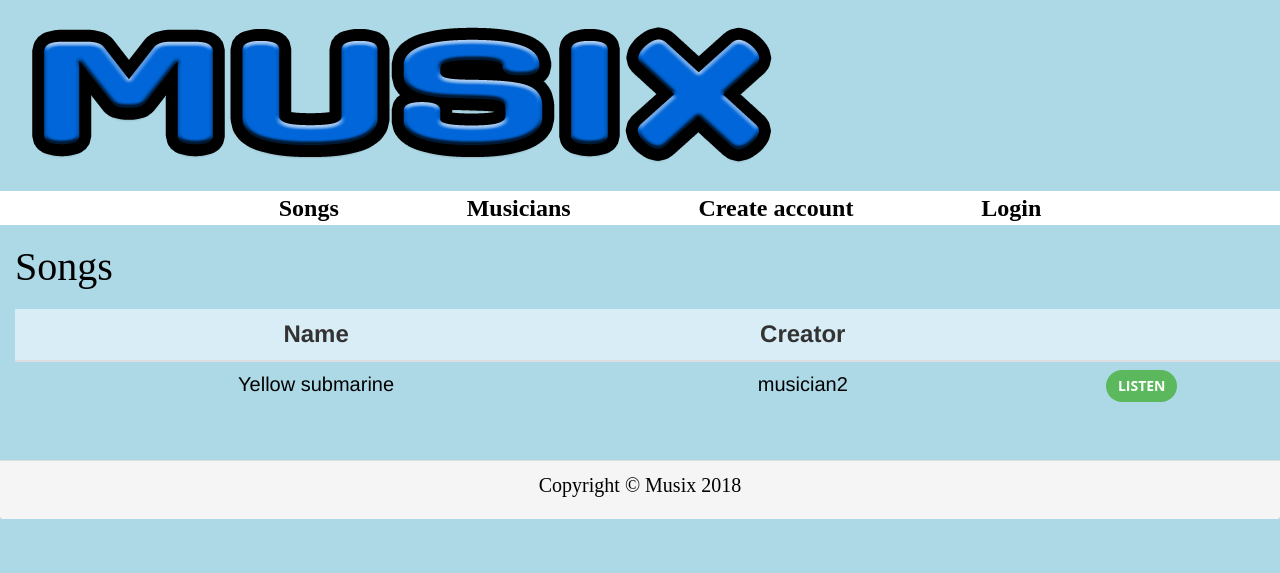
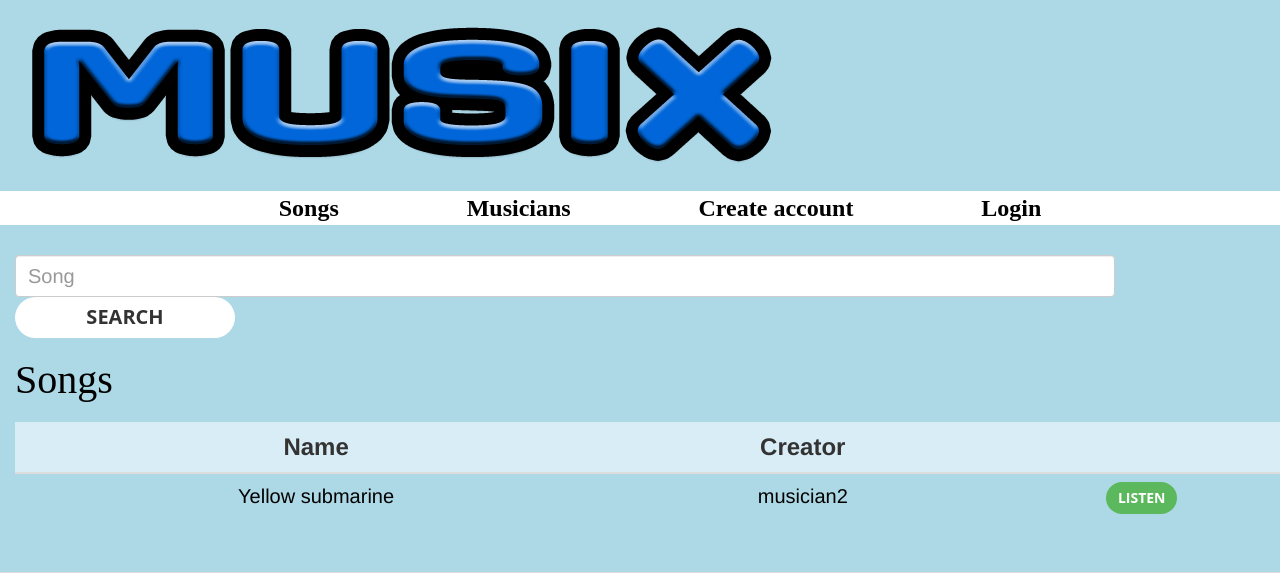
Before and after one commit to javiparra17/Musix, a Django app: page /songs in a window 1280 px wide. Shown: the top 573 px of the page. Run offline with Django 3.2, Linux system fonts and the light colour scheme; data comes from the database, SQL or seed files in the repository; both versions use the stored data as it was after the commit; some libraries are stand-ins or nearby versions.

Commit message:
Implementado buscador de canciones

```diff
--- a/Musix/main/forms.py
+++ b/Musix/main/forms.py
@@ -93,6 +93,10 @@ class SearchMusicianForm(forms.Form):
     text = forms.CharField(label='', widget=forms.TextInput, required=False)
 
 
+class SearchSongForm(forms.Form):
+    text = forms.CharField(label='', widget=forms.TextInput, required=False)
+
+
 class SongForm(forms.ModelForm):
     class Meta:
         model = Song
--- a/Musix/main/static/css/songs.css
+++ b/Musix/main/static/css/songs.css
@@ -4,6 +4,22 @@
     color: black;
     margin-left: 15px;
     margin-bottom: 20px;
+}
+
+#divSearcher{
+    margin-left: 15px;
+    margin-top: 30px;
+}
+
+#id_text{
+    width: 1100px;
+    height: 42px;
+    font-size: 20px;
+}
+
+#buttonSearch{
+    width: 220px;
+    font-size: 20px;
 }
 
 #tableSongs{
@@ -54,3 +70,16 @@ tbody{
 #pagination li{
     margin-right: 5px;
 }
+
+#notSongsDiv{
+    text-align: center;
+}
+
+#h1NotSongs{
+    font-family: "Axaxax Rg";
+    font-size: 50px;
+    color: black;
+    text-align: center;
+    margin-top: 50px;
+    margin-bottom: 20px;
+}
--- a/Musix/main/views/song.py
+++ b/Musix/main/views/song.py
@@ -1,6 +1,7 @@
 from main.models import Song, Musician, Track, Instrument
-from main.forms import SongForm, FinishedSongForm, EditSongForm
+from main.forms import SongForm, FinishedSongForm, EditSongForm, SearchSongForm
 from main.services import song as service
+from django.db.models import Q
 from django.shortcuts import render, redirect, get_object_or_404
 from django.http import HttpResponseRedirect
 from django.contrib.auth.decorators import login_required
@@ -185,7 +186,6 @@ def edit_song(request, song_id):
                               tonality, bpm, description, score,
                               required_instruments, additional_instruments)
 
-
             return HttpResponseRedirect('/song/' + str(song.id))
     else:
         form = EditSongForm()
@@ -250,16 +250,42 @@ def songs(request):
 
     all_songs = service.songs(logged)
 
-    page_songs = request.GET.get("page", 1)
-    paginator_songs = Paginator(all_songs, 7)
+    if request.method == 'POST':
+        form = SearchSongForm(request.POST)
+        if form.is_valid():
+            text = form.cleaned_data['text']
+            if text == "":
+                found_songs = all_songs
+            else:
+                found_songs = Song.objects.filter(Q(name__icontains=text) |
+                                                  Q(author__icontains=text))
 
-    try:
-        p_songs = paginator_songs.page(page_songs)
-    except (PageNotAnInteger, EmptyPage):
-        p_songs = paginator_songs.page(1)
+            page_songs = request.GET.get("page", 1)
+            paginator_songs = Paginator(found_songs, 7)
 
-    return render(request, 'songs.html', {'songs': p_songs,
-                                          'participations': participations})
+            try:
+                p_songs = paginator_songs.page(page_songs)
+            except (PageNotAnInteger, EmptyPage):
+                p_songs = paginator_songs.page(1)
+
+            return render(request, 'songs.html', {'form': form,
+                                                  'songs': p_songs,
+                                                  'participations':
+                                                      participations})
+    else:
+        form = SearchSongForm()
+
+        page_songs = request.GET.get("page", 1)
+        paginator_songs = Paginator(all_songs, 7)
+
+        try:
+            p_songs = paginator_songs.page(page_songs)
+        except (PageNotAnInteger, EmptyPage):
+            p_songs = paginator_songs.page(1)
+
+        return render(request, 'songs.html', {'form': form, 'songs': p_songs,
+                                              'participations':
+                                                  participations})
 
 
 def song_info(request, song_id):
--- a/Musix/templates/songs.html
+++ b/Musix/templates/songs.html
@@ -10,6 +10,18 @@
 
 <div>
     {% include "menu.html" %}
+</div>
+
+<div id="divSearcher">
+    <form class="form-inline" id='searchForm' method='post' action='' name="search">
+        {% csrf_token %}
+        <div class="form-group">
+            <input id="id_text" type='text' name="text"
+                   placeholder="Song"
+                   class="form-control" size="20"/>
+        </div>
+        <input type="submit" class="btn btn-default" value="Search" id="buttonSearch">
+    </form>
 </div>
 
 {% if songs %}
@@ -84,6 +96,11 @@
             </ul>
         {% endif %}
     </div>
+
+{% else %}
+    <div id="notSongsDiv">
+        <h1 id="h1NotSongs">No songs found</h1>
+    </div>
 {% endif %}
 
 <div>
```
Also changed, not shown: Musix/musix.db.
